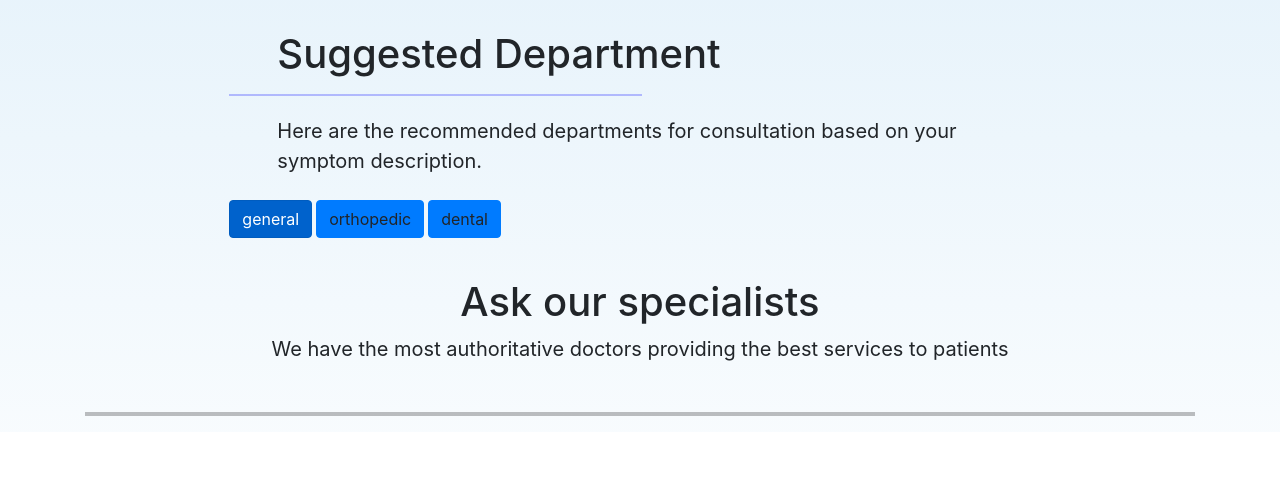
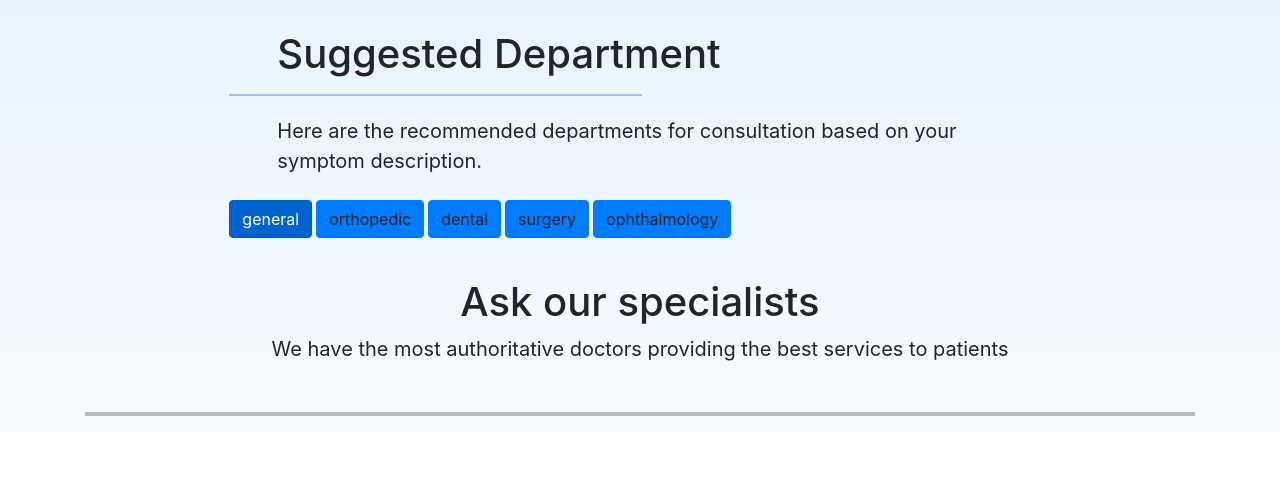
Before and after one commit to pouriamrt/Pet_eHospital_FullStackApp, a Flask app: page /suggestion in a window 1280 px wide. Shown: the part 190-668 px from the top of the page. Run offline with Flask 3, Linux system fonts and the light colour scheme; data that the repository does not hold is empty; some libraries are stand-ins or nearby versions; some web fonts are replaced.

Commit message:
suggestion page whole funtion

```diff
--- a/app/AI_suggestion/routes.py
+++ b/app/AI_suggestion/routes.py
@@ -1,13 +1,18 @@
 from app.AI_suggestion import bp
-from flask import render_template, jsonify
+from flask import render_template, jsonify, request
 from flask_login import login_required
 from app.models.doctorProfile import doctorProfile
 
 @login_required
-@bp.route('/suggestion', methods=["GET"])
+@bp.route('/suggestion', methods=["GET", "POST"])
 def get_suggestion_page():
-    doctors = doctorProfile.query.all()
-    return render_template('suggestion.html', doctors=doctors)
+    department = request.args.get('department', default=None)
+    if department:
+        doctors = doctorProfile.query.filter_by(department=department).all()
+    else:
+        # 如果没有提供 department 参数，则获取所有医生
+        doctors = doctorProfile.query.all()
+    return render_template('suggestion.html', doctors=doctors, department=department)
 
 @bp.route('/get_doctors/<department>')
 def get_doctors(department):
--- a/app/main/routes.py
+++ b/app/main/routes.py
@@ -25,7 +25,8 @@ def chat():
     msg = request.form["msg"]
     reply, recommended_department = get_Chat_response(msg)
     if recommended_department:
-        link_str = ' * Here is the link to the department: <a style="color:red;" href="' + url_for('main.index', _external=True) + '">' + f'The {recommended_department} department</a>'
+        link_str = ' * Here is the link to the department: <a style="color:red;" href="' + url_for('AI_suggestion.get_suggestion_page', department=recommended_department, _external=True) + '">' + f'The {recommended_department} department</a>'
+        # link_str = f' * Here is the link to the department: <a style="color:red;" href="{url_for('main.get_suggestion_page', department=recommended_department, _external=True)}">The {recommended_department} department</a>'
         reply += link_str
         messages.append({"role": "assistant", "content": link_str})
     return reply
--- a/app/pet_profile/routes.py
+++ b/app/pet_profile/routes.py
@@ -8,13 +8,13 @@ from werkzeug.utils import secure_filename
 from openai import OpenAI
 
 
-connect_str = os.getenv('AZURE_STORAGE_CONNECTION_STRING')
-# connect_str = ""
+# connect_str = os.getenv('AZURE_STORAGE_CONNECTION_STRING')
+connect_str = "DefaultEndpointsProtocol=https;AccountName=ph0t0st0rage;AccountKey=iXyMmN6ceBCv0mhaI7YxzBQiV4ctgHFi0ohtOBFbTUR6h+4oPBjcceJhpG6ZrJBmG1O2l6Ib7LhS+AStsB2Sww==;EndpointSuffix=core.windows.net"
 container_name = "photos"
 blob_service_client = BlobServiceClient.from_connection_string(conn_str=connect_str)
 
 # client = OpenAI(api_key="")
-client = OpenAI(api_key=os.environ.get("OPENAI_API_KEY"))
+client = OpenAI(api_key=os.environ.get("f'la'sfl"))
 
 @bp.route('/mypet', methods=["GET", "POST"])
 @login_required
--- a/app/templates/suggestion.html
+++ b/app/templates/suggestion.html
@@ -76,9 +76,11 @@
                     based on your symptom description.</p>
 
                 <p class="d-inline-flex gap-1">
-                    <a class="btn btn-primary active department-btn" data-department="general" role="button" data-bs-toggle="button" aria-pressed="true">general</a>
+                    <a class="btn btn-primary department-btn" data-department="general" role="button" data-bs-toggle="button" aria-pressed="true">general</a>
                     <a class="btn btn-primary department-btn" data-department="orthopedic" role="button" data-bs-toggle="button">orthopedic</a>
                     <a class="btn btn-primary department-btn" data-department="dental" role="button" data-bs-toggle="button">dental</a>
+                <a class="btn btn-primary department-btn" data-department="dental" role="button" data-bs-toggle="button">surgery</a>
+                <a class="btn btn-primary department-btn" data-department="dental" role="button" data-bs-toggle="button">ophthalmology</a>
                 </p>
                 <br>
                 <br>
@@ -242,9 +244,15 @@
     <script>
         document.addEventListener('DOMContentLoaded', function() {
             const buttons = document.querySelectorAll('.department-btn');
-            const doctorContainer = document.getElementById('doctor-container'); // 添加一个id到你的医生容器
+            const doctorContainer = document.getElementById('doctor-container'); // add id to your doctor container
+            const urlParams = new URLSearchParams(window.location.search);
+            const activeDepartment = urlParams.get('department') || 'general';
 
             buttons.forEach(function(button) {
+                    if (button.getAttribute('data-department') === activeDepartment) {
+                    button.classList.add('active');
+                    fetchDoctors(activeDepartment);
+                }
                 button.addEventListener('click', function() {
                     buttons.forEach(btn => btn.classList.remove('active'));
                     this.classList.add('active');
```
